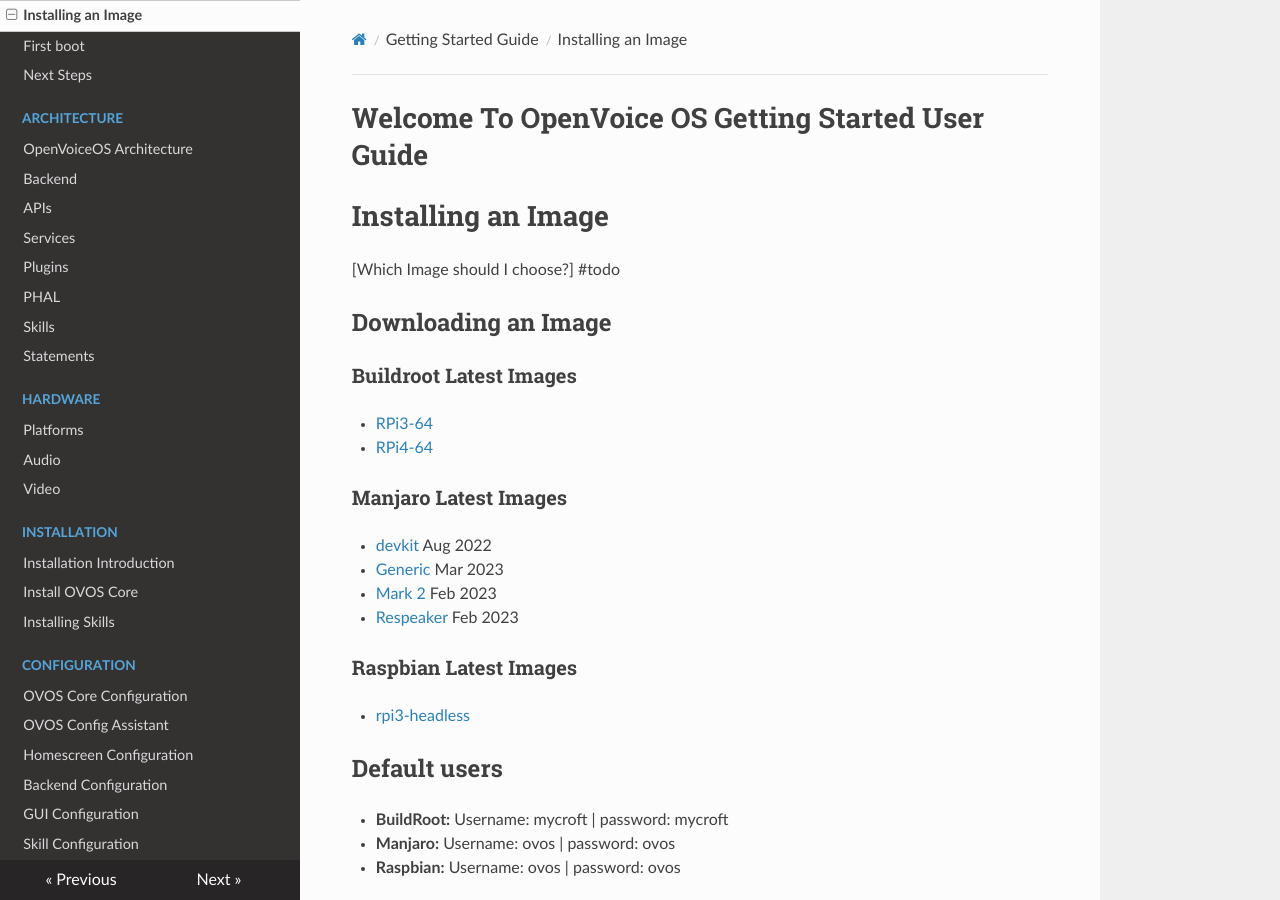
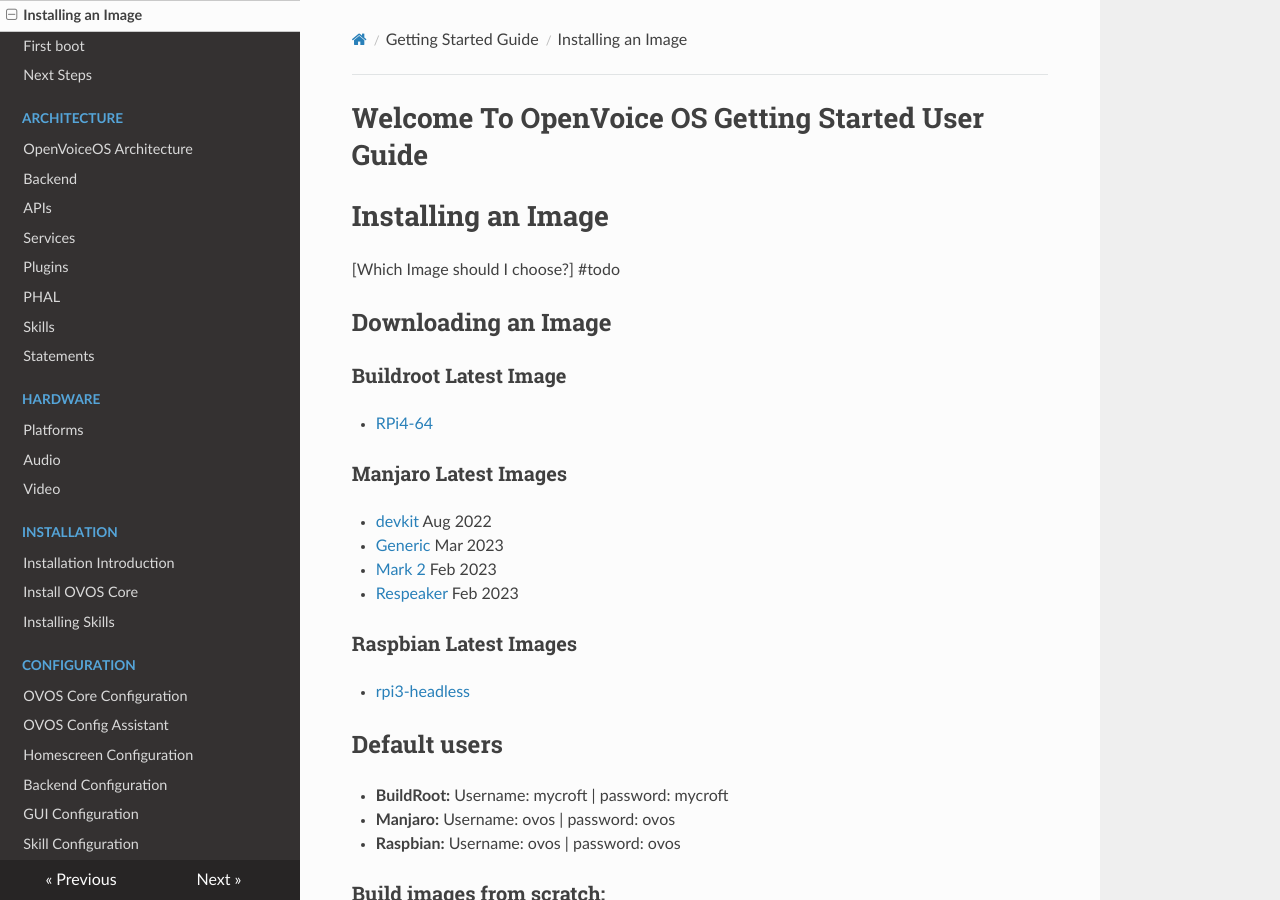
Before and after one commit to OpenVoiceOS/community-docs, an MkDocs documentation site: the page built from docs/gs_installing_image.md, in a window 1280 px wide and 900 px high. Built offline with MkDocs 1.6.1, drawn with Linux system fonts in a browser that asks for light colours; nearby versions of some CDN libraries.

Commit message:
rm link to pi3 buildroot image (#61)

```diff
--- a/docs/gs_installing_image.md
+++ b/docs/gs_installing_image.md
@@ -5,9 +5,8 @@
 
 ## Downloading an Image
 
-###Buildroot Latest Images
+### Buildroot Latest Image
 
-- [RPi3-64](https://drive.google.com/file/d/1gTrQxMZEOV0J4ZrICyxfjA5cpNIjwDJP/view?usp=share_link)
 - [RPi4-64](https://drive.google.com/file/d/1PUtNXfZ5jMUlVAgyN-KXPdVdX6r51eBw/view?usp=share_link)
 ### Manjaro Latest Images
 
```
